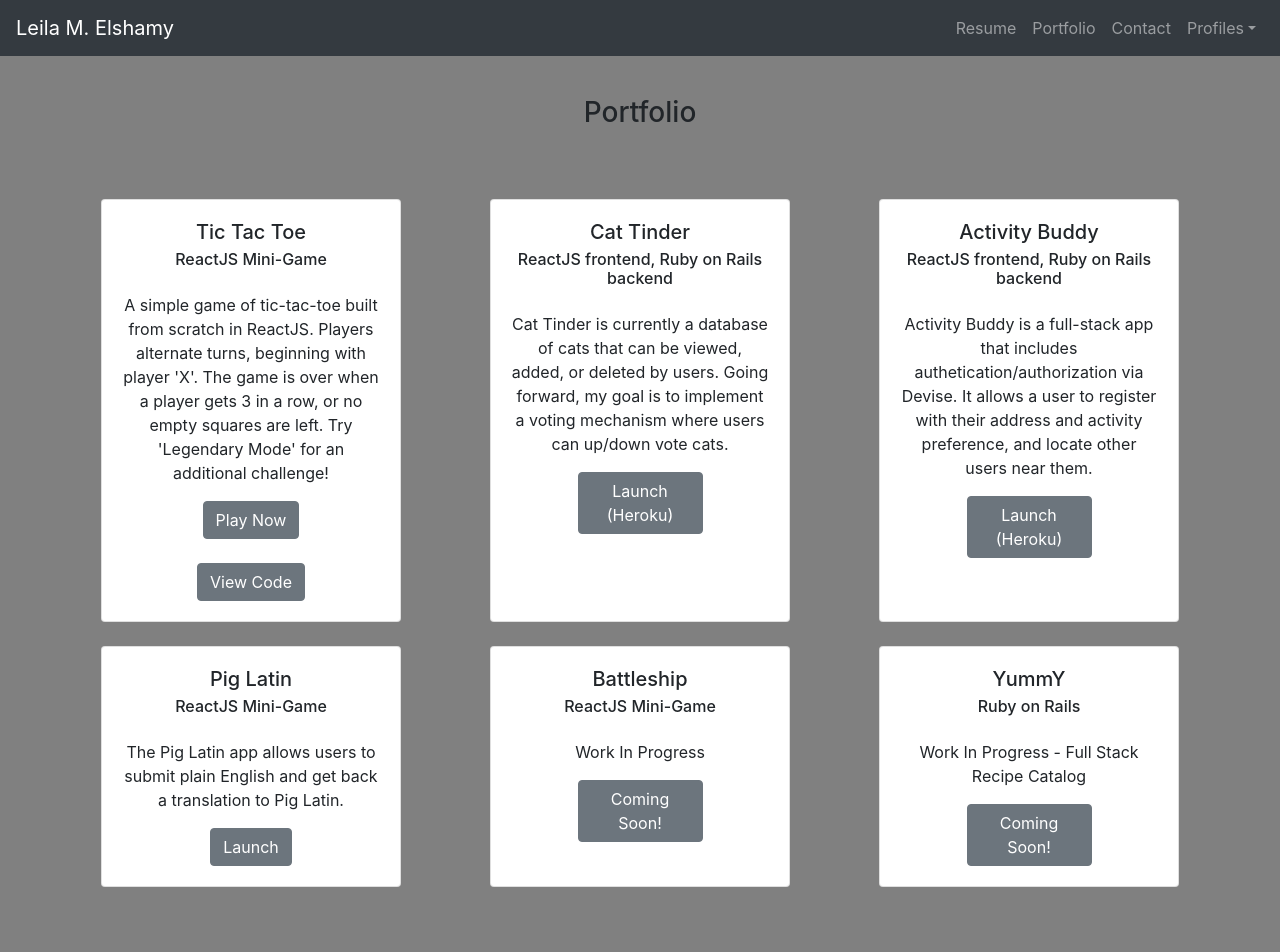
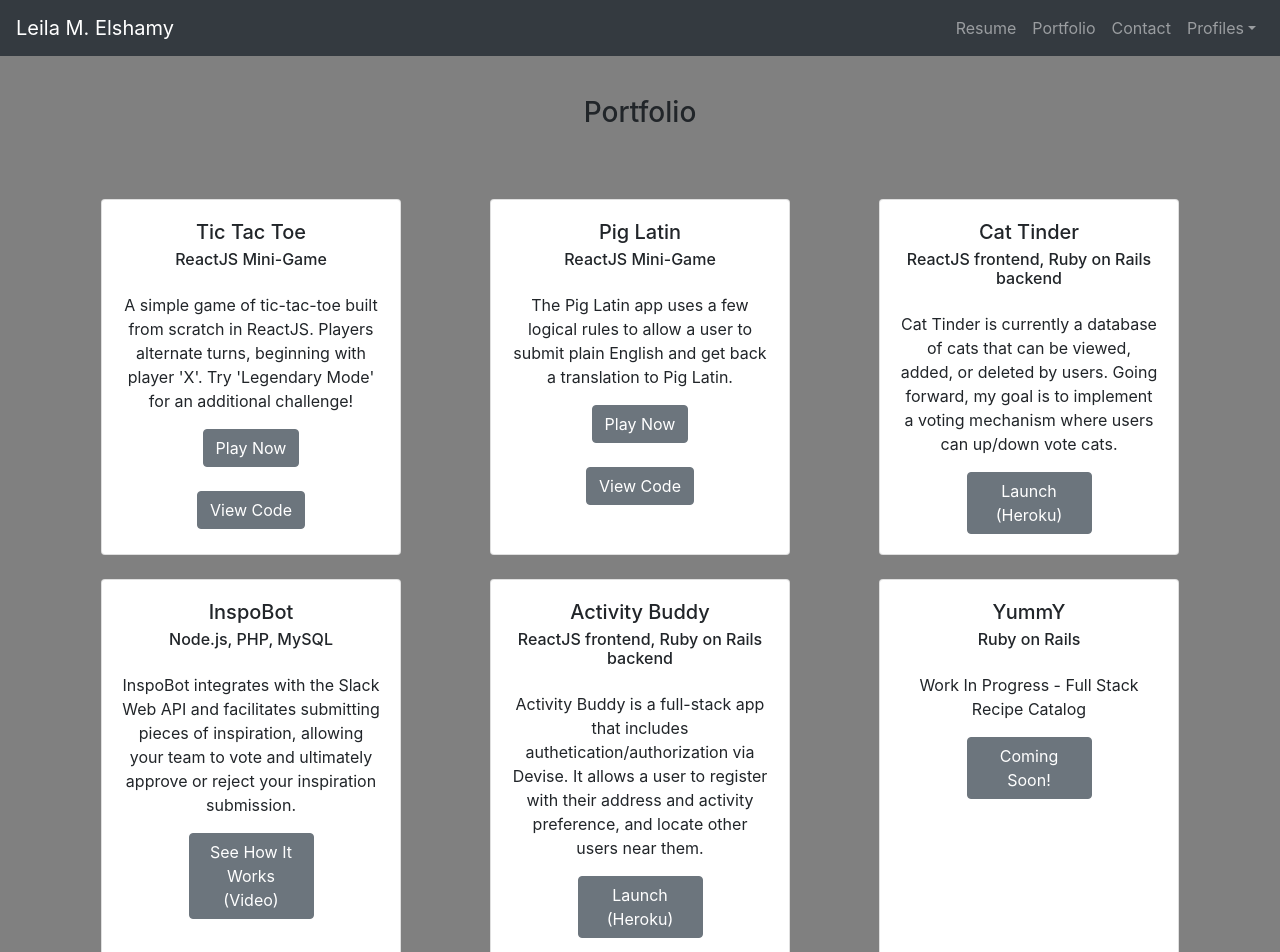
Before and after one commit to elemee3/portfolio-site, a React (Create React App) app: page /portfolio in a window 1280 px wide. Shown: the top 952 px of the page. Built offline with nearby package versions, Linux system fonts and the light colour scheme; no server answers.

Commit message:
added pig latin as a modal instead of new page

```diff
--- a/src/App.js
+++ b/src/App.js
@@ -9,7 +9,7 @@ import Home from './pages/Home';
 import Portfolio from './pages/Portfolio';
 import Contact from './pages/Contact';
 import Resume from './pages/Resume';
-import PigLatin from './games/pig-latin/PigLatin';
+
 
 class App extends Component {
   render() {
@@ -18,7 +18,6 @@ class App extends Component {
         <Header />
         <Router>
           <Switch>
-            <Route exact path="/games/piglatin" component={PigLatin} />
             <Route exact path="/portfolio" component={Portfolio} />
             <Route exact path="/contact" component={Contact} />
             <Route exact path="/resume" component={Resume} />
--- a/src/pages/Portfolio.js
+++ b/src/pages/Portfolio.js
@@ -3,21 +3,31 @@ import { Card, Button, CardTitle, CardSubtitle, CardText } from 'reactstrap';
 import ReactModal from 'react-responsive-modal';
 
 import TicTacToe from '../games/tic-tac-toe/TicTacToe';
+import PigLatin from '../games/pig-latin/PigLatin';
 
 class Portfolio extends Component {
   constructor(props) {
     super(props)
     this.state = {
-      modalIsOpen: false
+      tttModalIsOpen: false,
+      plModalIsOpen: false
     }
   }
 
-  onOpenModal = () => {
-    this.setState({ modalIsOpen: true });
+  onOpenTTTModal = () => {
+    this.setState({ tttModalIsOpen: true });
   }
 
-  onCloseModal = () => {
-    this.setState({ modalIsOpen: false });
+  onCloseTTTModal = () => {
+    this.setState({ tttModalIsOpen: false });
+  }
+
+  onOpenPLModal = () => {
+    this.setState({ plModalIsOpen: true });
+  }
+
+  onClosePLModal = () => {
+    this.setState({ plModalIsOpen: false });
   }
 
   render() {
@@ -30,15 +40,31 @@ class Portfolio extends Component {
               <CardTitle>Tic Tac Toe</CardTitle>
               <CardSubtitle>ReactJS Mini-Game</CardSubtitle>
               <br/>
-              <CardText>A simple game of tic-tac-toe built from scratch in ReactJS. Players alternate turns, beginning with player 'X'. The game is over when a player gets 3 in a row, or no empty squares are left. Try 'Legendary Mode' for an additional challenge!</CardText>
-              <Button className="portfolio-button" onClick={this.onOpenModal}>Play Now</Button>
+              <CardText>A simple game of tic-tac-toe built from scratch in ReactJS. Players alternate turns, beginning with player 'X'. Try 'Legendary Mode' for an additional challenge!</CardText>
+              <Button className="portfolio-button" onClick={this.onOpenTTTModal}>Play Now</Button>
               <br/>
               <Button className="portfolio-button" href="https://github.com/elemee3/portfolio-site/blob/master/src/games/tic-tac-toe/TicTacToe.js">View Code</Button>
               <ReactModal
-                open={this.state.modalIsOpen}
-                onClose={this.onCloseModal}
+                open={this.state.tttModalIsOpen}
+                onClose={this.onCloseTTTModal}
               >
                 <TicTacToe />
+              </ReactModal>
+            </Card>
+
+            <Card body className="single-card">
+              <CardTitle>Pig Latin</CardTitle>
+              <CardSubtitle>ReactJS Mini-Game</CardSubtitle>
+              <br/>
+              <CardText>The Pig Latin app uses a few logical rules to allow a user to submit plain English and get back a translation to Pig Latin.</CardText>
+              <Button className="portfolio-button" onClick={this.onOpenPLModal}>Play Now</Button>
+              <br/>
+              <Button className="portfolio-button" href="https://github.com/elemee3/portfolio-site/blob/master/src/games/pig-latin/PigLatin.js" target="_blank">View Code</Button>
+              <ReactModal
+                open={this.state.plModalIsOpen}
+                onClose={this.onClosePLModal}
+              >
+                <PigLatin />
               </ReactModal>
             </Card>
 
@@ -51,6 +77,14 @@ class Portfolio extends Component {
             </Card>
 
             <Card body className="single-card">
+              <CardTitle>InspoBot</CardTitle>
+              <CardSubtitle>Node.js, PHP, MySQL</CardSubtitle>
+              <br/>
+              <CardText>InspoBot integrates with the Slack Web API and facilitates submitting pieces of inspiration, allowing your team to vote and ultimately approve or reject your inspiration submission.</CardText>
+              <Button className="portfolio-button" href="#">See How It Works (Video)</Button>
+            </Card>
+
+            <Card body className="single-card">
               <CardTitle>Activity Buddy</CardTitle>
               <CardSubtitle>ReactJS frontend, Ruby on Rails backend</CardSubtitle>
               <br/>
@@ -58,21 +92,6 @@ class Portfolio extends Component {
               <Button className="portfolio-button" href="http://activitybuddy-frontend.herokuapp.com/" target="_blank">Launch (Heroku)</Button>
             </Card>
 
-            <Card body className="single-card">
-              <CardTitle>Pig Latin</CardTitle>
-              <CardSubtitle>ReactJS Mini-Game</CardSubtitle>
-              <br/>
-              <CardText>The Pig Latin app allows users to submit plain English and get back a translation to Pig Latin.</CardText>
-              <Button className="portfolio-button" href="/games/piglatin" target="_blank">Launch</Button>
-            </Card>
-
-            <Card body className="single-card">
-              <CardTitle>Battleship</CardTitle>
-              <CardSubtitle>ReactJS Mini-Game</CardSubtitle>
-              <br/>
-              <CardText>Work In Progress</CardText>
-              <Button className="portfolio-button" href="#">Coming Soon!</Button>
-            </Card>
 
             <Card body className="single-card">
               <CardTitle>YummY</CardTitle>
```
